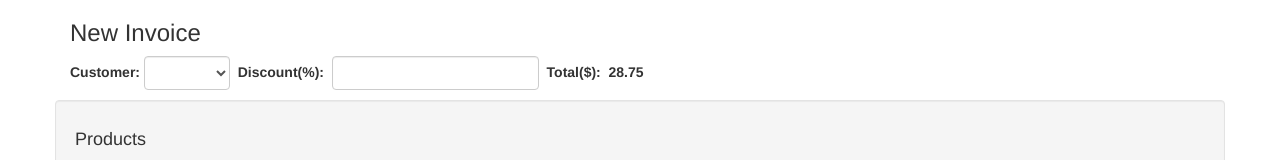
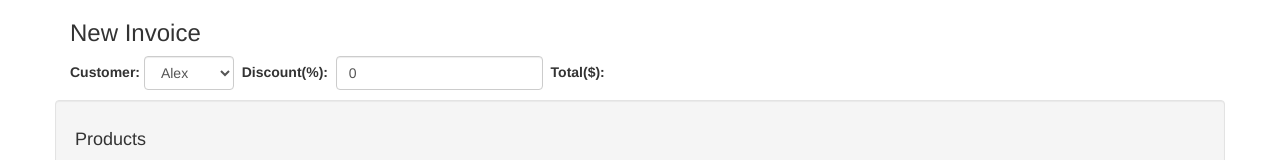
Before and after one commit to dnefedchenko/upwork-assessment, an Angular app: page /#/invoices in a window 1280 px wide. Both pictures are taken after a click on the button "Create Invoice". Shown: the top 160 px of the page. Built offline with nearby package versions, Linux system fonts and the light colour scheme.

Commit message:
Invoice form improvments

```diff
--- a/src/invoice/new/new-invoice.html
+++ b/src/invoice/new/new-invoice.html
@@ -5,15 +5,13 @@
         <div class="form-inline">
             <label for="customer">Customer:&nbsp;</label>
             <select id="customer" class="form-control" formControlName="customer">
-                <option>Kia</option>
-                <option>BMW</option>
-                <option>Skoda</option>
+                <option *ngFor="let customer of customers" [ngValue]="customer">{{customer.name}}</option>
             </select>
 
             <label for="discount">&nbsp;&nbsp;Discount(%):&nbsp;&nbsp;</label>
-            <input id="discount" type="number" class="form-control" min="0">
+            <input id="discount" type="number" class="form-control" min="0" formControlName="discount">
 
-            <label><strong>&nbsp;&nbsp;Total($):&nbsp;&nbsp;28.75</strong></label>
+            <label><strong>&nbsp;&nbsp;Total($):&nbsp;&nbsp;{{cost}}</strong></label>
         </div>
 
 
--- a/src/invoice/new/new.invoice.component.ts
+++ b/src/invoice/new/new.invoice.component.ts
@@ -1,6 +1,7 @@
 import {Component, OnInit} from "@angular/core";
-import {Validators, FormGroup, FormBuilder} from "@angular/forms";
+import {Validators, FormGroup, FormBuilder, FormArray, FormControl} from "@angular/forms";
 import {Router} from "@angular/router";
+import {ApiService, Customer, Invoice, Product} from "../../services/api.service";
 
 @Component({
     selector: 'invoice',
@@ -9,17 +10,25 @@ import {Router} from "@angular/router";
 })
 export class NewInvoiceComponent implements OnInit {
     invoiceForm: FormGroup;
+    newInvoice: Invoice;
 
-    constructor(private formBuilder: FormBuilder, private router: Router) {
+    customers: Array<Customer>;
+
+    constructor(private apiService: ApiService, private formBuilder: FormBuilder, private router: Router) {
 
     }
 
     ngOnInit(): void {
+        this.customers = this.apiService.getCustomers();
+        this.newInvoice = new Invoice(1, new Array<Product>(), this.customers[0], 0.0, 0.0);
+
         this.invoiceForm = this.formBuilder.group({
-            'title': ['e.g. some invoice', Validators.required],
-            'customer': ['e.g. test customer'],
-            'cost': ['e.g. 10.0'],
-            'discount': ['e.g. 1.0']
+            'customer': [this.newInvoice.customer],
+            'products': new FormArray([
+                new FormControl()
+            ]),
+            'cost': [this.newInvoice.cost],
+            'discount': [this.newInvoice.discount]
         });
     }
 
@@ -29,6 +38,8 @@ export class NewInvoiceComponent implements OnInit {
 
     saveInvoice(): void {
         console.log("Invoice saving goes here.");
+        this.apiService.createInvoice(this.invoiceForm.value);
+        this.newInvoice = new Invoice(1, new Array<Product>(), this.customers[0], 0.0, 0.0);
         this.router.navigateByUrl('invoices');
     }
 }
--- a/src/services/api.service.ts
+++ b/src/services/api.service.ts
@@ -1,15 +1,23 @@
 export class ApiService {
     invoices: Array<Invoice> = [];
 
+    customers: Array<Customer> = [];
+
     constructor() {
-        let customer: Customer = new Customer(1, "Odessa");
+        let alex: Customer = new Customer(1, "Alex");
+        let inna: Customer = new Customer(2, "Inna");
+        let masha: Customer = new Customer(3, "Masha");
+        let dmitriy: Customer = new Customer(4, "Dmitriy");
+        let eaht: Customer = new Customer(5, "EAHT");
+        this.customers.push(alex, inna, masha, dmitriy, eaht);
+
         let car: Product = new Product(1, "Kia Sportage");
         let cycle: Product = new Product(1, "Comanche");
         let products: Array<Product> = [];
         products.push(car, cycle);
 
         this.invoices.push(
-            new Invoice(1, products, customer, 2.0, 24500.0));
+            new Invoice(1, products, this.customers[0], 2.0, 24500.0));
     }
 
     getInvoices(): Array<Invoice> {
@@ -18,6 +26,10 @@ export class ApiService {
 
     createInvoice(invoice: Invoice): void {
         this.invoices.push(invoice);
+    }
+
+    getCustomers(): Array<Customer> {
+        return this.customers;
     }
 }
 
```
